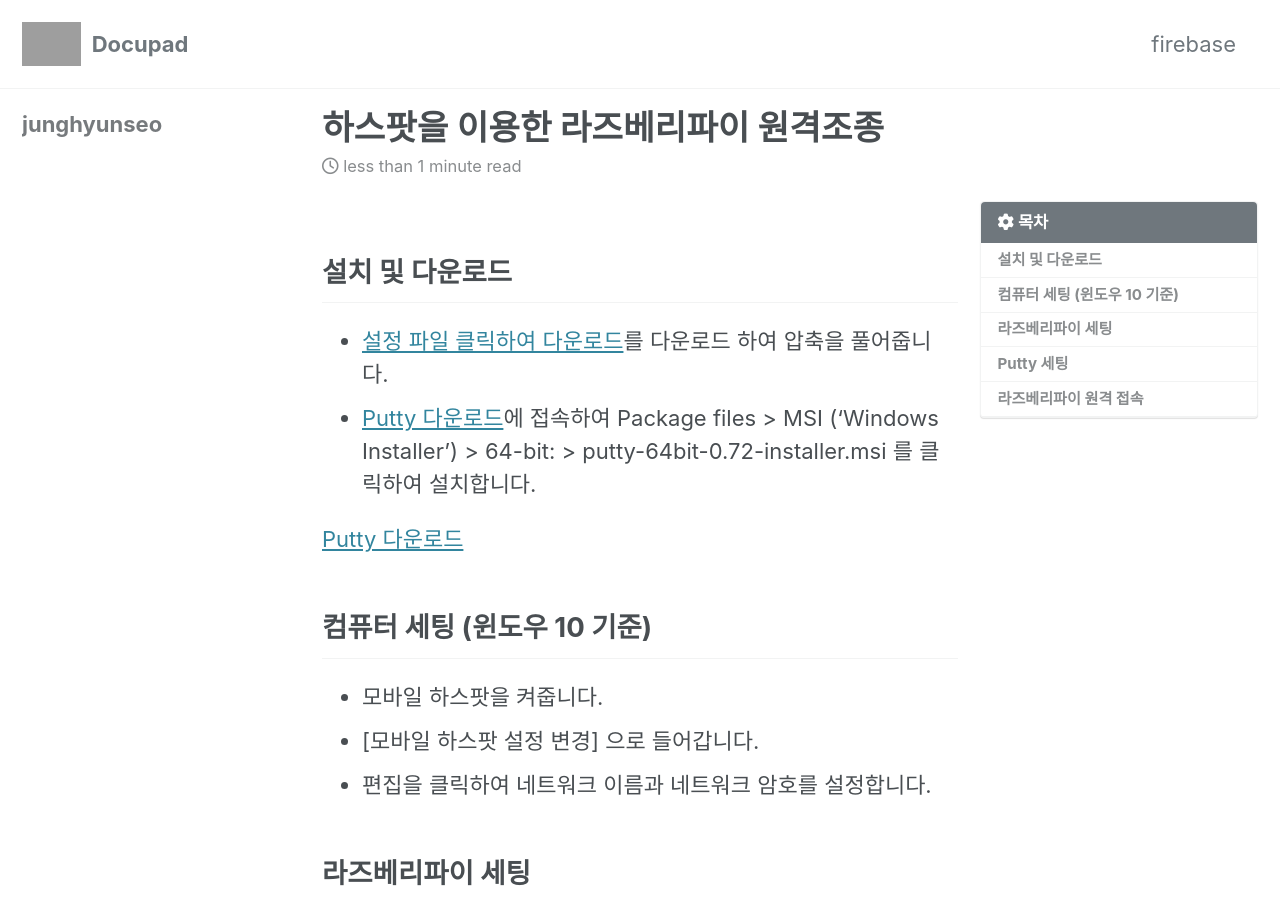
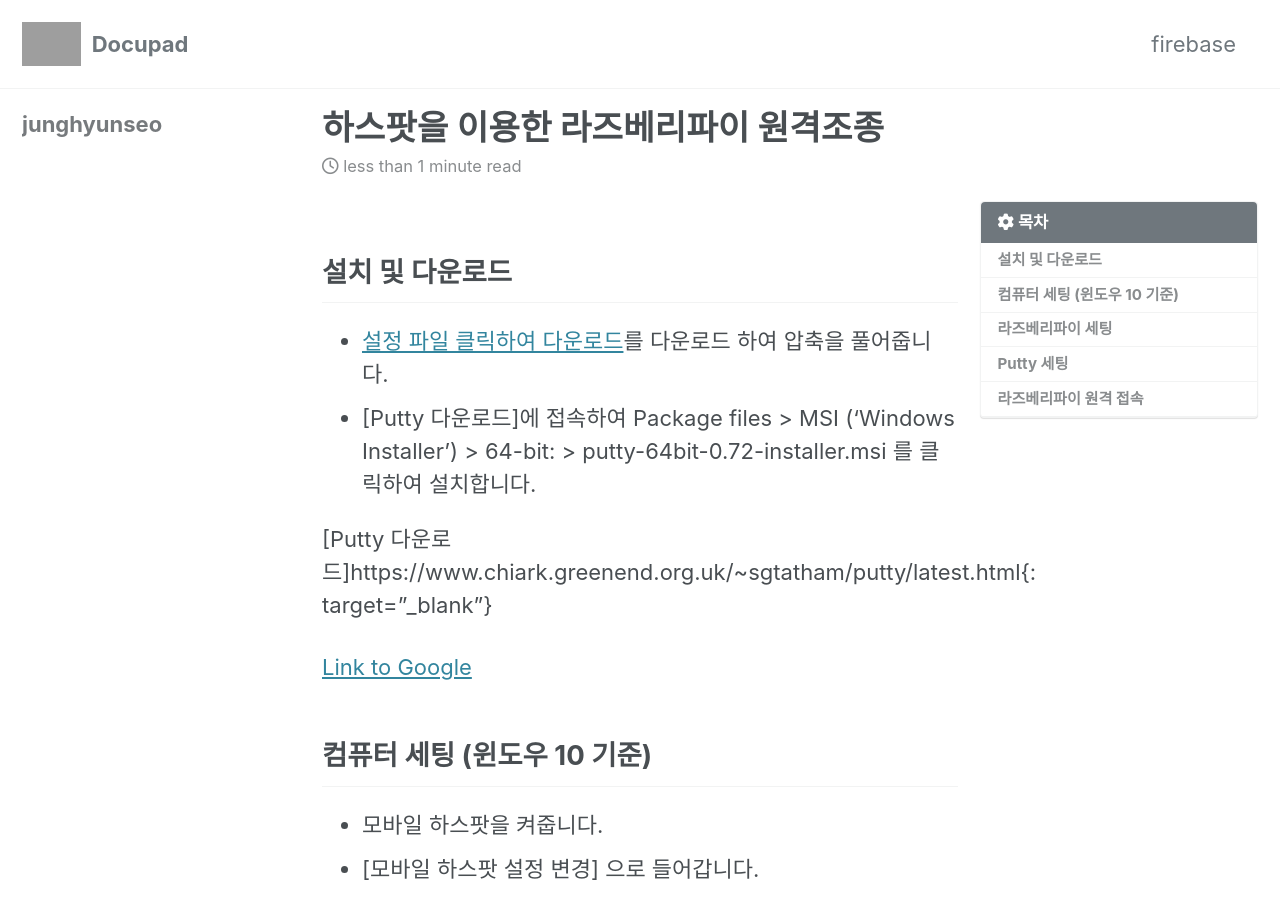
Before and after one commit to junghyunseo0105/docupad, a Jekyll site: the page built from _posts/2019-08-25-하스팟을-이용한-라즈베리파이-원격조종.md, in a window 1280 px wide and 900 px high. Built offline with Jekyll 4.4.1, drawn with Linux system fonts in a browser that asks for light colours; cached includes are drawn as plain includes; nearby versions of some CDN libraries; grey boxes are pictures that could not be loaded.

Commit message:
Update 2019-08-25-하스팟을-이용한-라즈베리파이-원격조종.md

```diff
--- a/_posts/2019-08-25-하스팟을-이용한-라즈베리파이-원격조종.md
+++ b/_posts/2019-08-25-하스팟을-이용한-라즈베리파이-원격조종.md
@@ -12,9 +12,9 @@ toc_icon: "cog"
 * [Putty 다운로드]에 접속하여 Package files > MSI (‘Windows Installer’) > 64-bit: > putty-64bit-0.72-installer.msi 를 클릭하여 설치합니다.
 
 [설정 파일 클릭하여 다운로드]: https://github.com/junghyunseo0105/docupad/files/3537874/default.zip
-[Putty 다운로드]:  https://www.chiark.greenend.org.uk/~sgtatham/putty/latest.html
+[Putty 다운로드]https://www.chiark.greenend.org.uk/~sgtatham/putty/latest.html{: target="_blank"}
 
-[Putty 다운로드](https://www.chiark.greenend.org.uk/~sgtatham/putty/latest.html){: target="_blank" }
+[Link to Google](https://www.chiark.greenend.org.uk/~sgtatham/putty/latest.html){: target="_blank"}
 
 ## 컴퓨터 세팅 (윈도우 10 기준)
 * 모바일 하스팟을 켜줍니다.
```
